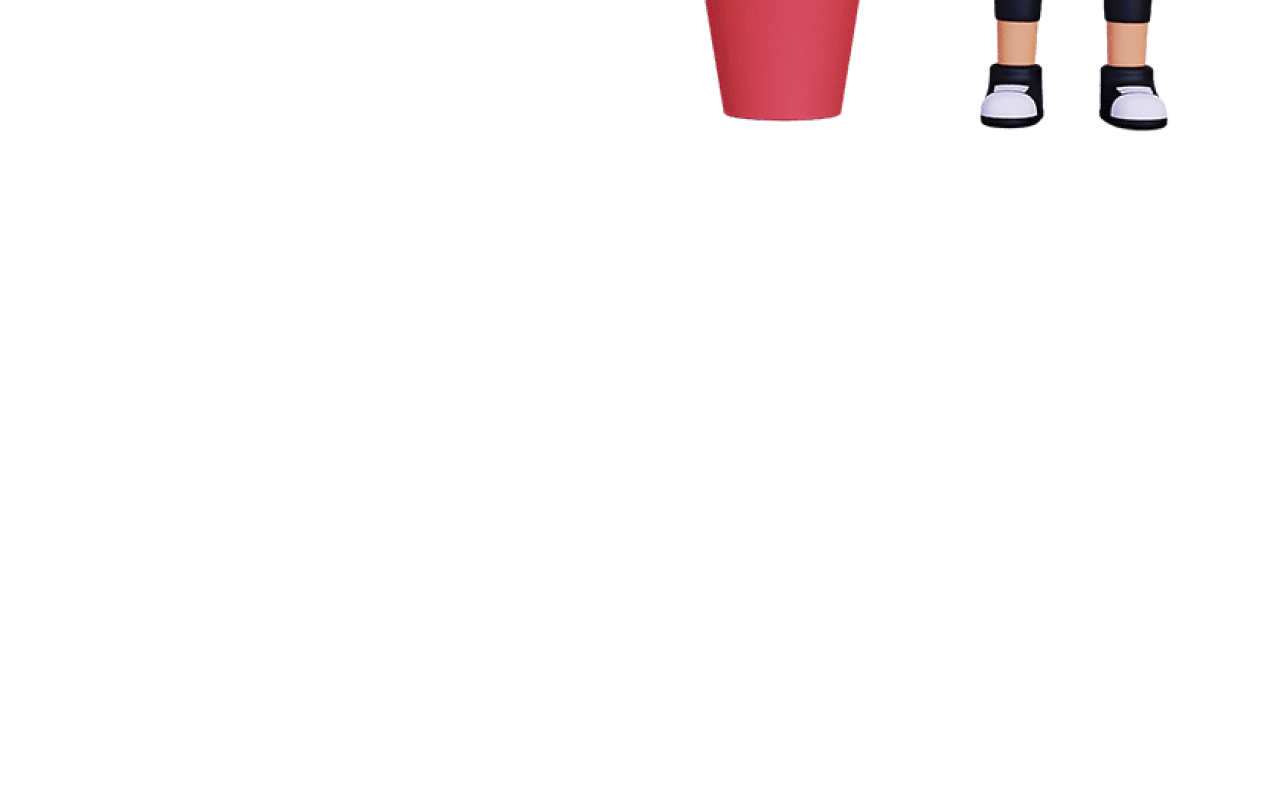
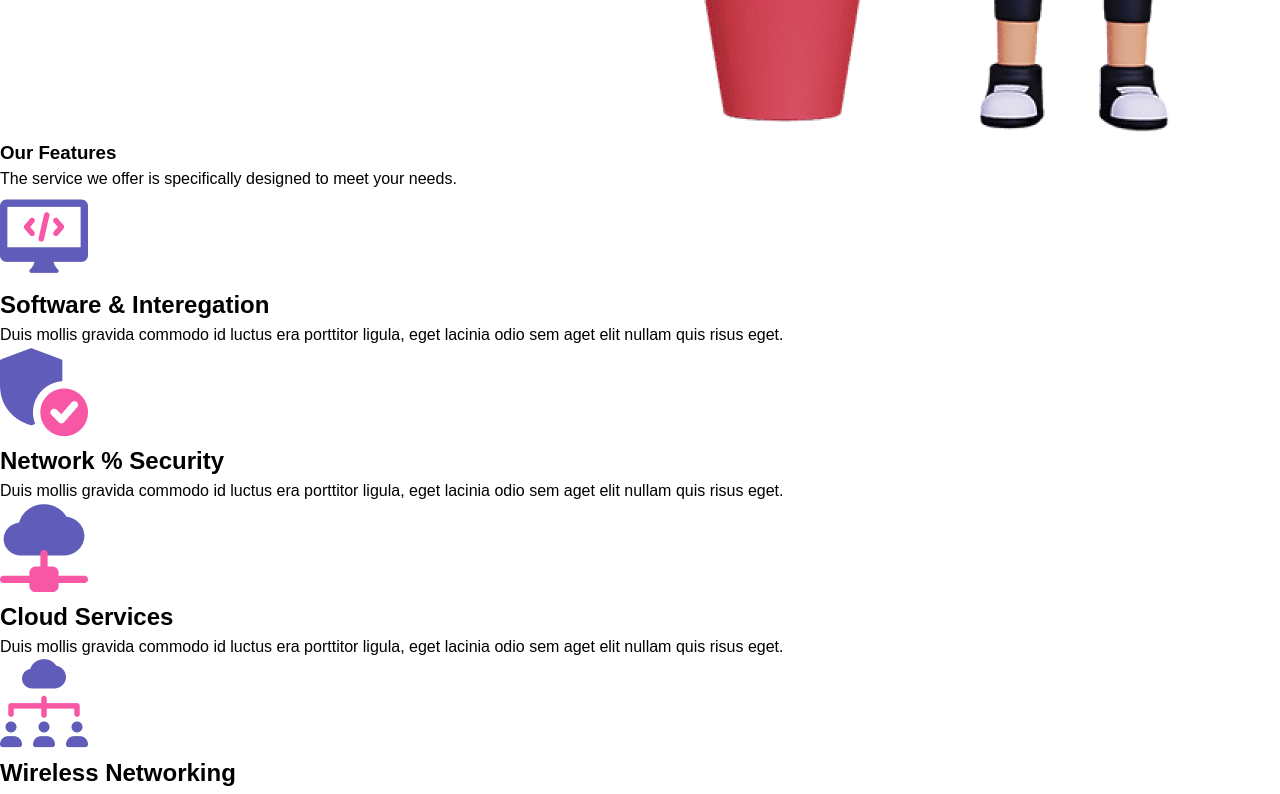
Before and after one commit to Hizmy-M/React-Projects, a React (Vite) app in the folder 05.terraConnect-web/: page / in a window 1280 px wide. Shown: the part 1580-2374 px from the top of the page. Before the commit the page ends 1719 px from the top, so only its background shows below. Built offline with nearby package versions, Linux system fonts and the light colour scheme; a web font is replaced by a local one.

Commit message:
added feature section

```diff
--- a/05.terraConnect-web/src/App.jsx
+++ b/05.terraConnect-web/src/App.jsx
@@ -1,11 +1,13 @@
 import Header from "./Header.jsx"
 import HeroSection from "./HeroSection.jsx"
+import FeatureSection from "./FeatureSection.jsx"
 
 function App() {
     return(
         <>
             <Header />
             <HeroSection />
+            <FeatureSection />
         </>
     )
 }
```
